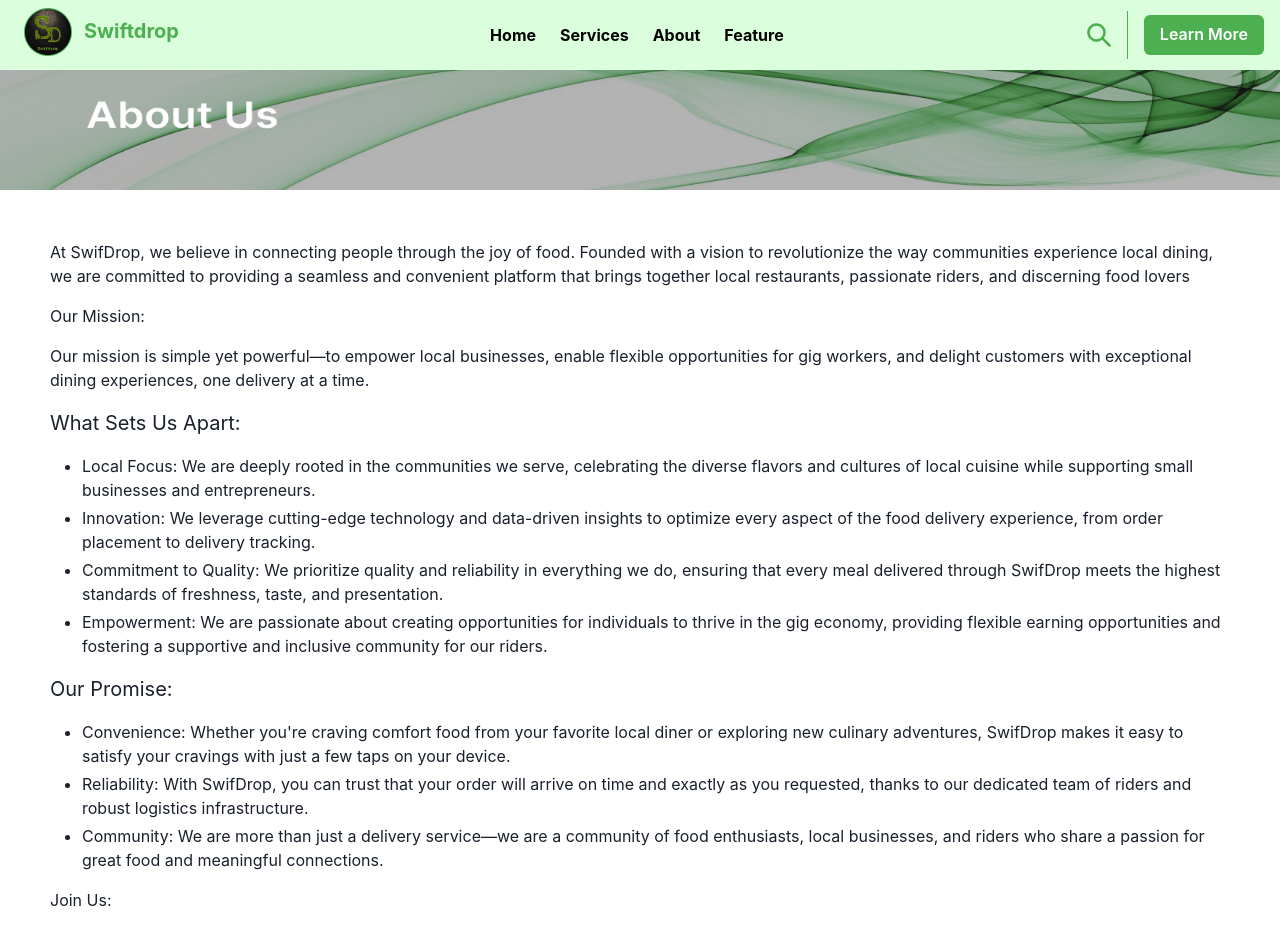
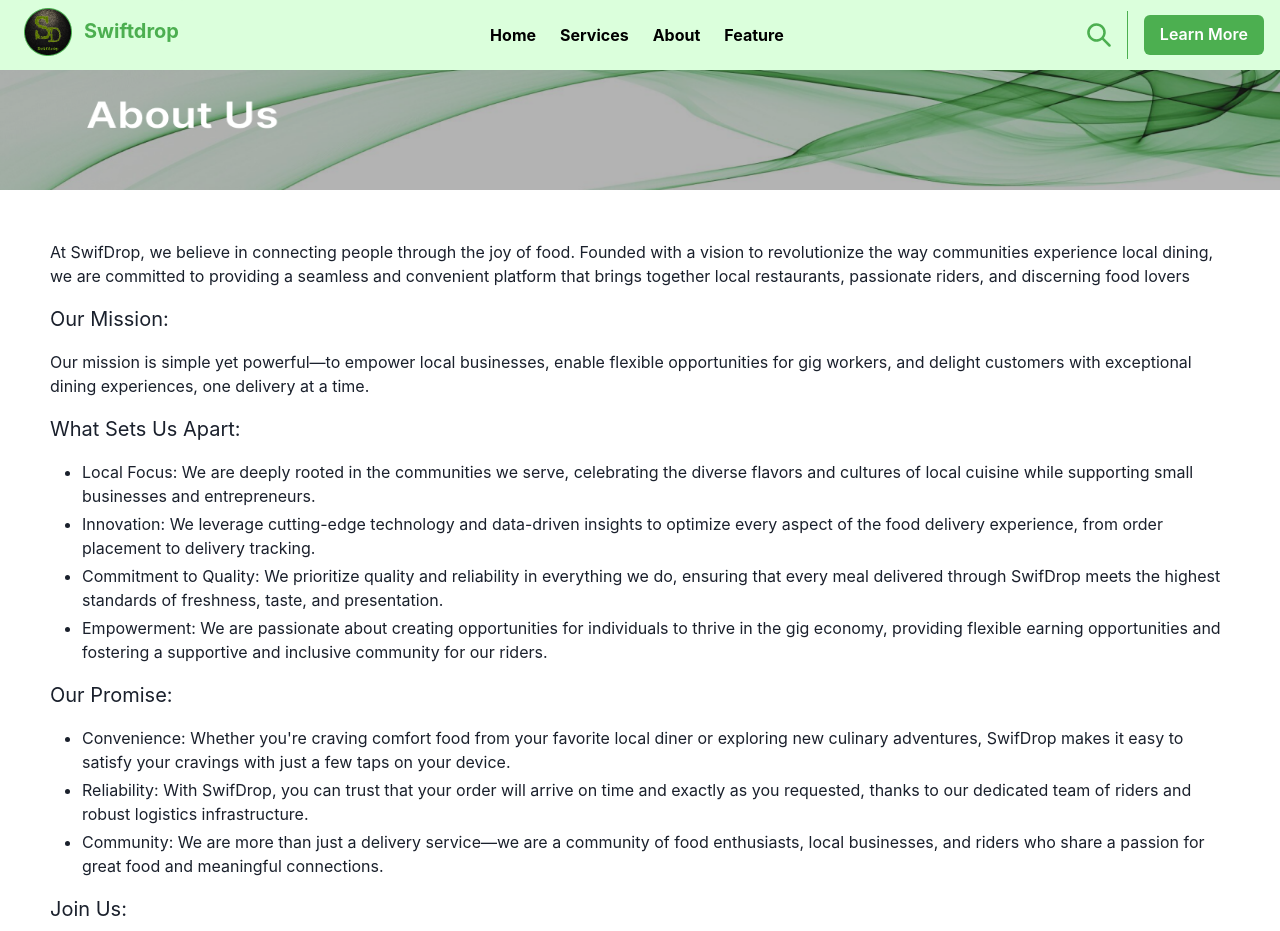
Before and after one commit to adenirannoah1234/general-swifdrop-landing-page-1, a React (Vite) app: page /About in a window 1280 px wide. Shown: the top 931 px of the page. Built offline with nearby package versions, Linux system fonts and the light colour scheme.

Commit message:
made some changes

```diff
--- a/src/pages/aboutus/AboutUS.jsx
+++ b/src/pages/aboutus/AboutUS.jsx
@@ -13,7 +13,7 @@
           platform that brings together local restaurants, passionate riders,
           and discerning food lovers
         </Text>
-        <Text>Our Mission:</Text>
+        <Text fontSize="1.25rem">Our Mission:</Text>
         <Text>
           Our mission is simple yet powerful—to empower local businesses, enable
           flexible opportunities for gig workers, and delight customers with
@@ -66,7 +66,7 @@
             share a passion for great food and meaningful connections.{' '}
           </ListItem>
         </List>
-        <Text>Join Us:</Text>
+        <Text fontSize="1.25rem">Join Us:</Text>
         <Text>
           Whether you're a hungry diner looking for your next delicious meal, a
           local restaurant eager to expand your reach, or a rider seeking
```
